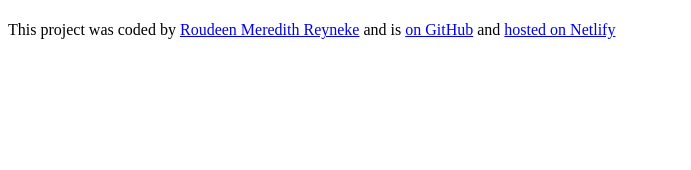
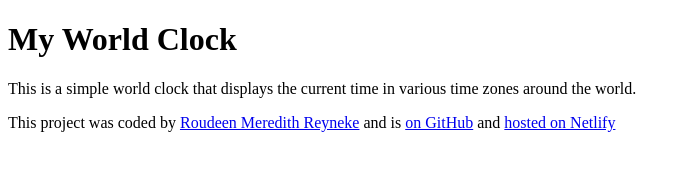
Before and after one commit to MereRo02/world_clock_project, a plain HTML site: page index.html in a window 1280 px wide. Shown: the whole page, without its empty margins (0-691 px from the left). Drawn offline with Linux system fonts and the light colour scheme; files whose address does not match are found by name.

Commit message:
added header and footer

```diff
--- a/index.html
+++ b/index.html
@@ -7,9 +7,14 @@
         <link rel="stylesheet" href="styles.css">
 
         <body>
-            <h1></h1>
-            <div id="clock"></div>
+
+            <h1>My World Clock</h1>
+            <p>
+                This is a simple world clock that displays the current time in various time zones around the world.
+                <div id="clock"></div>
             <div id="timezones"></div>
+            </p>
+
 
              <footer>
         <p>
```
